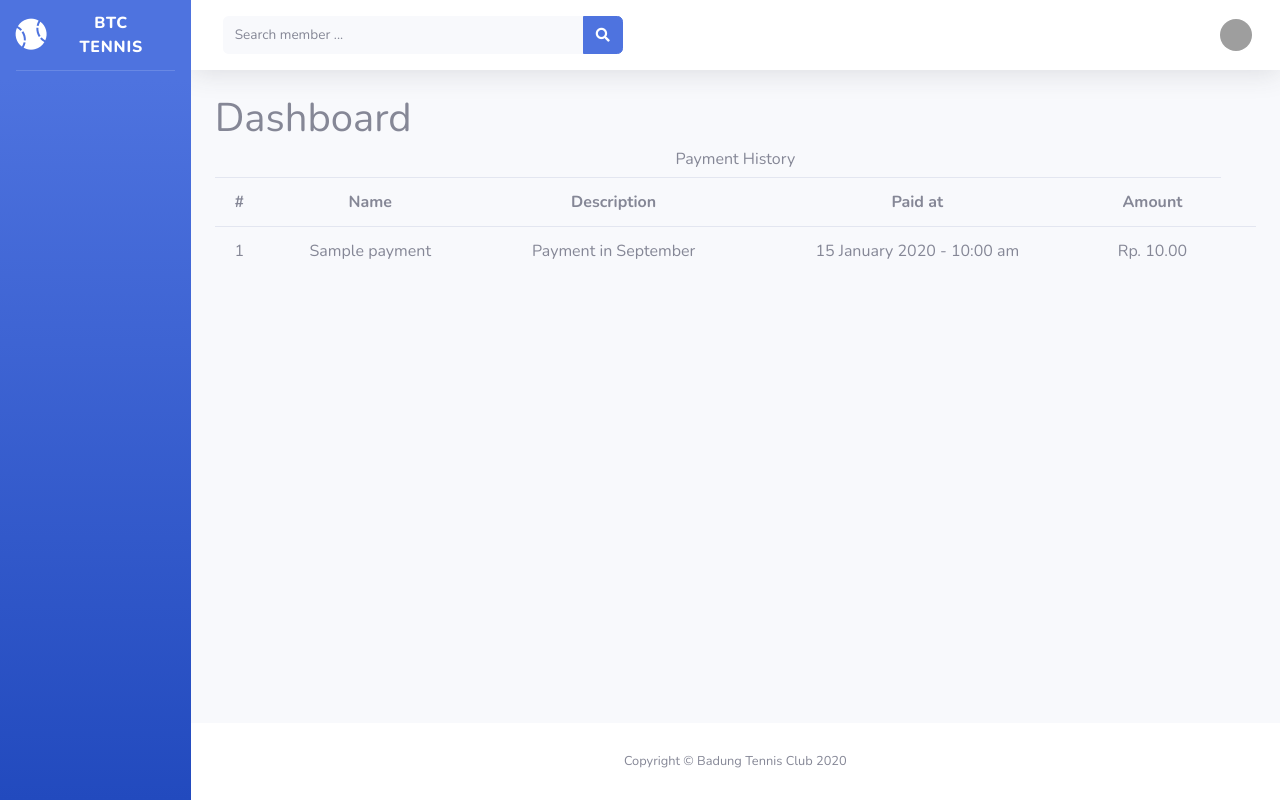
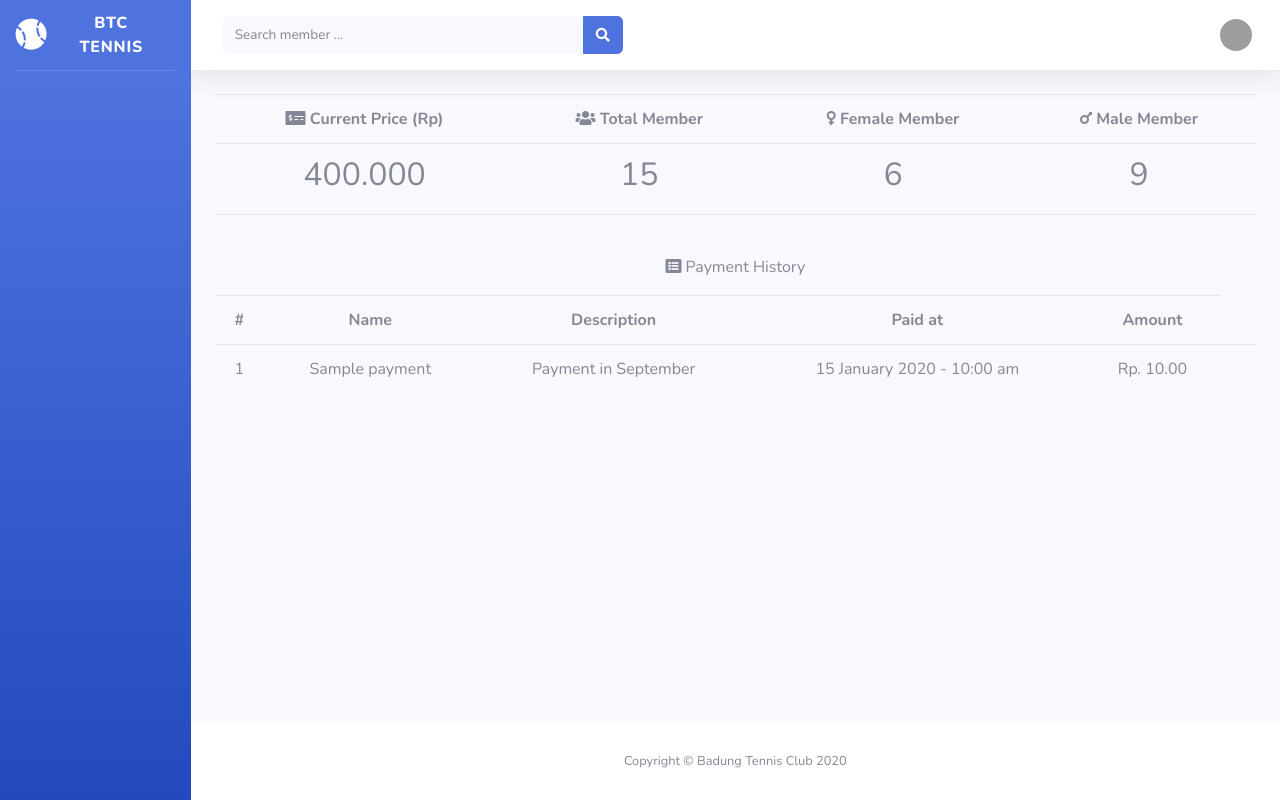
Before and after one commit to ariesetiadi00/ci4-login, a CodeIgniter 4 app: template app/Views/admin/index.php in a window 1280 px wide. Run offline with PHP 8.4 and a stand-in for CodeIgniter, Linux system fonts and the light colour scheme; the template is opened without the code that fills it: most values are stand-ins (such as "Sample title", 1, 10 or a date in 2020); data that the repository does not hold is empty; some libraries are stand-ins or nearby versions; grey boxes are pictures that could not be loaded.

Commit message:
Add member statistic on dashboard page

```diff
--- a/app/Views/admin/index.php
+++ b/app/Views/admin/index.php
@@ -1,9 +1,55 @@
 <?= $this->extend('layout/template_main'); ?>
 
 <?= $this->section('content'); ?>
-<h1>Dashboard</h1>
 
-<h6 class="text-center">Payment History</h6>
+<!-- <h1>Dashboard</h1> -->
+
+<table class="table">
+    <tr>
+        <th>
+            <i class="fas fa-money-check-alt"></i>
+            Current Price (Rp)
+        </th>
+        <th>
+            <i class="fas fa-users"></i>
+            Total Member
+        </th>
+        <th>
+            <i class="fas fa-venus"></i>
+            Female Member
+        </th>
+        <th>
+            <i class="fas fa-mars"></i>
+            Male Member
+        </th>
+    </tr>
+    <tr>
+        <td>
+            <h2>400.000</h2>
+        </td>
+        <td>
+            <h2>15</h2>
+        </td>
+        <td>
+            <h2>6</h2>
+        </td>
+        <td>
+            <h2>9</h2>
+        </td>
+    </tr>
+    <tr>
+        <td></td>
+        <td></td>
+        <td></td>
+        <td></td>
+    </tr>
+</table>
+
+<div class="text-center mb-3">
+    <i class="fas fa-list-alt"></i>
+    Payment History
+    <!-- <span class="text-center">Payment History</span> -->
+</div>
 
 <table class="table">
     <tr>
--- a/app/Views/member/index.php
+++ b/app/Views/member/index.php
@@ -1,7 +1,7 @@
 <?= $this->extend('layout/template_main'); ?>
 <?= $this->section('content'); ?>
 <?php $i = 1 ?>
-<h1>Member</h1>
+<!-- <h1>Member</h1> -->
 <div class="my-3">
     <a href="/member/create" class="add-button btn btn-sm btn-primary" data-toggle="modal" data-target="#memberModal">Add New Member</a>
 </div>
--- a/public/css/style.css
+++ b/public/css/style.css
@@ -12,12 +12,7 @@
 }
 td,
 th,
-tr {
+tr,
+h1 {
   text-align: center;
 }
-.middle-div {
-  vertical-align: middle;
-}
-.center-div {
-  margin: 0 auto;
-}
```
